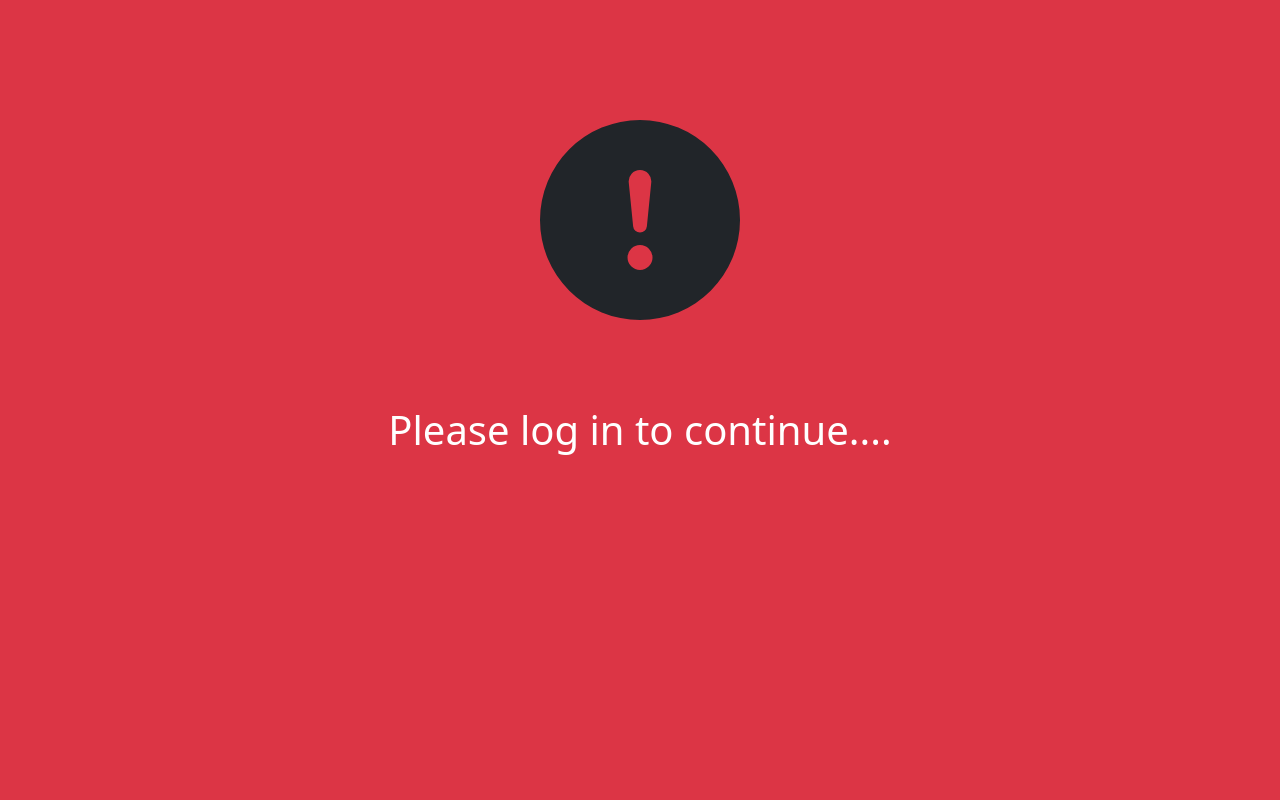
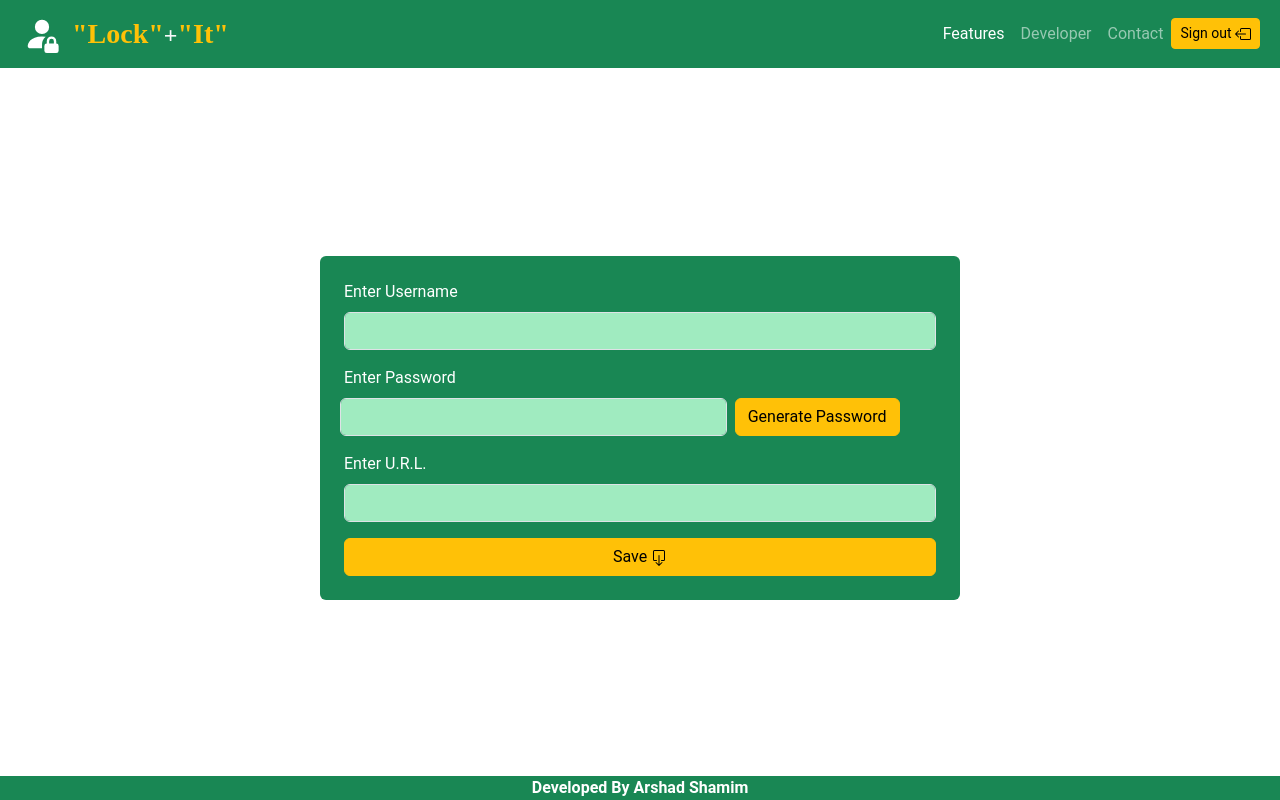
Before and after one commit to Arshad-Shamim/lockit, a React (Vite) app in the folder client/: page /home in a window 1280 px wide. Built offline with nearby package versions, Linux system fonts and the light colour scheme; sample sign-in values are in the browser's storage.

Commit message:
input box complete in home page

```diff
--- a/client/package.json
+++ b/client/package.json
@@ -12,6 +12,7 @@
   "dependencies": {
     "axios": "^1.7.7",
     "bootstrap": "^5.3.3",
+    "bootstrap-icons": "^1.11.3",
     "react": "^18.3.1",
     "react-dom": "^18.3.1",
     "react-helmet": "^6.1.0",
--- a/client/src/api/home.mjs
+++ b/client/src/api/home.mjs
@@ -6,7 +6,7 @@ async function authorization(){
     if(!token)
         return false;
     else{
-        return axios.get("http://localhost:2000/authorization",{
+        return axios.get("https://lockit-api.vercel.app/authorization",{
             headers:{
                 Authorization:`Bearer ${token}`
             }
--- a/client/src/pages/Home.jsx
+++ b/client/src/pages/Home.jsx
@@ -8,7 +8,10 @@ import Error from "./Error.jsx";
 
 export default function Home() {
 
-  let [authorize,setAuthorize]=useState();
+  let [authorize,setAuthorize]=useState(true);
+  let [pwsshow,setPwsshow]=useState(true);
+  let [pws,setPws] =useState("");
+  let navigate = useNavigate();
 
   async function callAuthorization(){
     let temp = await authorization();
@@ -17,21 +20,39 @@ export default function Home() {
 
   callAuthorization();   //authorize user;
 
+  function handleSigout(){
+    sessionStorage.clear();
+    navigate("/signin");
+    return;
+  }
+
+  function randomPws(){
+
+  }
+
+  function handleSubmit(e){
+    e.target.pws.value=pws;
+    console.log(e.target.pws.value);
+    e.preventDefault();
+  }
+
   if(!authorize){
     return(<Error msg={"Please log in to continue...."}/>)
   }
   else{
     return (
       <>
+            {/* nav bar */}
+
         <nav className="navbar navbar-expand-lg navbar-dark bg-success roboto-regular">
           <div className="container-fluid">
             <svg xmlns="http://www.w3.org/2000/svg" width="60" height="38" fill="currentColor" class="bi bi-person-fill-lock text-white" viewBox="0 0 16 16">
                 <path d="M11 5a3 3 0 1 1-6 0 3 3 0 0 1 6 0m-9 8c0 1 1 1 1 1h5v-1a2 2 0 0 1 .01-.2 4.49 4.49 0 0 1 1.534-3.693Q8.844 9.002 8 9c-5 0-6 3-6 4m7 0a1 1 0 0 1 1-1v-1a2 2 0 1 1 4 0v1a1 1 0 0 1 1 1v2a1 1 0 0 1-1 1h-4a1 1 0 0 1-1-1zm3-3a1 1 0 0 0-1 1v1h2v-1a1 1 0 0 0-1-1"/>
             </svg>
             <a className="navbar-brand fw-bold fs-3 permanent-marker-regular" href="#">
-            <span className='text-danger'>"Lock"</span>
-            <span className='fs-4 text-dark'>+</span>
-            <span className='' style={{color:"#bcf514"}}>"It"</span>
+              <span className='text-warning'>"Lock"</span>
+              <span className='fs-4 text-light'>+</span>
+              <span className='text-warning'>"It"</span>
             </a>
 
             <button
@@ -64,7 +85,7 @@ export default function Home() {
                   </a>
                 </li>
                 <li className='nav-item'>
-                  <button type="button" class="btn btn-danger">
+                    <button type="button" class="btn btn-warning btn-sm mt-1 me-2" onClick={handleSigout}>
                         <span>Sign out </span>
                         <svg xmlns="http://www.w3.org/2000/svg" width="16" height="16" fill="currentColor" class="bi bi-box-arrow-left" viewBox="0 0 16 16">
                             <path fill-rule="evenodd" d="M6 12.5a.5.5 0 0 0 .5.5h8a.5.5 0 0 0 .5-.5v-9a.5.5 0 0 0-.5-.5h-8a.5.5 0 0 0-.5.5v2a.5.5 0 0 1-1 0v-2A1.5 1.5 0 0 1 6.5 2h8A1.5 1.5 0 0 1 16 3.5v9a1.5 1.5 0 0 1-1.5 1.5h-8A1.5 1.5 0 0 1 5 12.5v-2a.5.5 0 0 1 1 0z"/>
@@ -76,6 +97,50 @@ export default function Home() {
             </div>
           </div>
       </nav>
+
+            {/* input box */}
+        <div className="d-flex align-items-center justify-content-center roboto-regular" style={{height:"90vh"}}>
+            <div className="text-white bg-success rounded  col-12 col-lg-6 px-4 px-lg-4 py-4">
+                <form onSubmit={handleSubmit} method="POST">
+
+                    <div class="mb-3">
+                        <label for="exampleInputEmail1" class="form-label">Enter Username </label>
+                        <input type="text" name="username" class="form-control" id="exampleInputEmail1"  style={{backgroundColor:"#a0ebc0"}}/>
+                    </div>
+
+                    <div class="mb-3 col-12 row">
+                        <label for="exampleInputPassword1" class="form-label">Enter Password</label>
+                        <div className="col-lg-8 col-12 ps-2 pe-0">
+                            <input type="text" name="pws" onChange={(e)=>setPws(e.target.value)} class="form-control" id="exampleInputPassword1" style={{backgroundColor:"#a0ebc0"}}/>
+                        </div>
+
+                        <div className="col-lg-4 col-12 mt-1 mt-lg-0  ps-2">
+                            <button class="btn btn-warning" type="button" onClick={randomPws}>Generate Password</button>
+                        </div>
+                    </div>
+
+                    <div class="mb-3">
+                        <label for="exampleInputEmail1" class="form-label">Enter U.R.L. </label>
+                        <input type="text" name="url" class="form-control" id="exampleInputEmail1"  style={{backgroundColor:"#a0ebc0"}}/>
+                    </div>
+
+                    <div class="d-grid gap-2">
+                      <button class="btn btn-warning" type="submit">
+                        Save
+                        <svg xmlns="http://www.w3.org/2000/svg" width="16" height="16" fill="currentColor" class="bi bi-box-arrow-down ms-1" viewBox="0 0 16 16">
+                          <path fill-rule="evenodd" d="M3.5 10a.5.5 0 0 1-.5-.5v-8a.5.5 0 0 1 .5-.5h9a.5.5 0 0 1 .5.5v8a.5.5 0 0 1-.5.5h-2a.5.5 0 0 0 0 1h2A1.5 1.5 0 0 0 14 9.5v-8A1.5 1.5 0 0 0 12.5 0h-9A1.5 1.5 0 0 0 2 1.5v8A1.5 1.5 0 0 0 3.5 11h2a.5.5 0 0 0 0-1z"/>
+                          <path fill-rule="evenodd" d="M7.646 15.854a.5.5 0 0 0 .708 0l3-3a.5.5 0 0 0-.708-.708L8.5 14.293V5.5a.5.5 0 0 0-1 0v8.793l-2.146-2.147a.5.5 0 0 0-.708.708z"/>
+                        </svg>
+                      </button>
+                    </div>
+             </form>
+            </div>
+        </div>
+
+            {/* developer */}
+        <div className="fixed-bottom text-center roboto-bold text-white" style={{backgroundColor:"#198754"}}>
+            Developed By Arshad Shamim
+        </div>
       </>
     )
   }
@@ -87,3 +152,6 @@ export default function Home() {
 
 //authorization :-
 // first we authorize user for home page if they authorize then render page else render error page;
+
+//signout:-
+//  clear/delete session
```
Also changed, not shown: 1 other file (tests, documents, lock files or other folders). Lines whose indentation alone changed are shown as unchanged.
